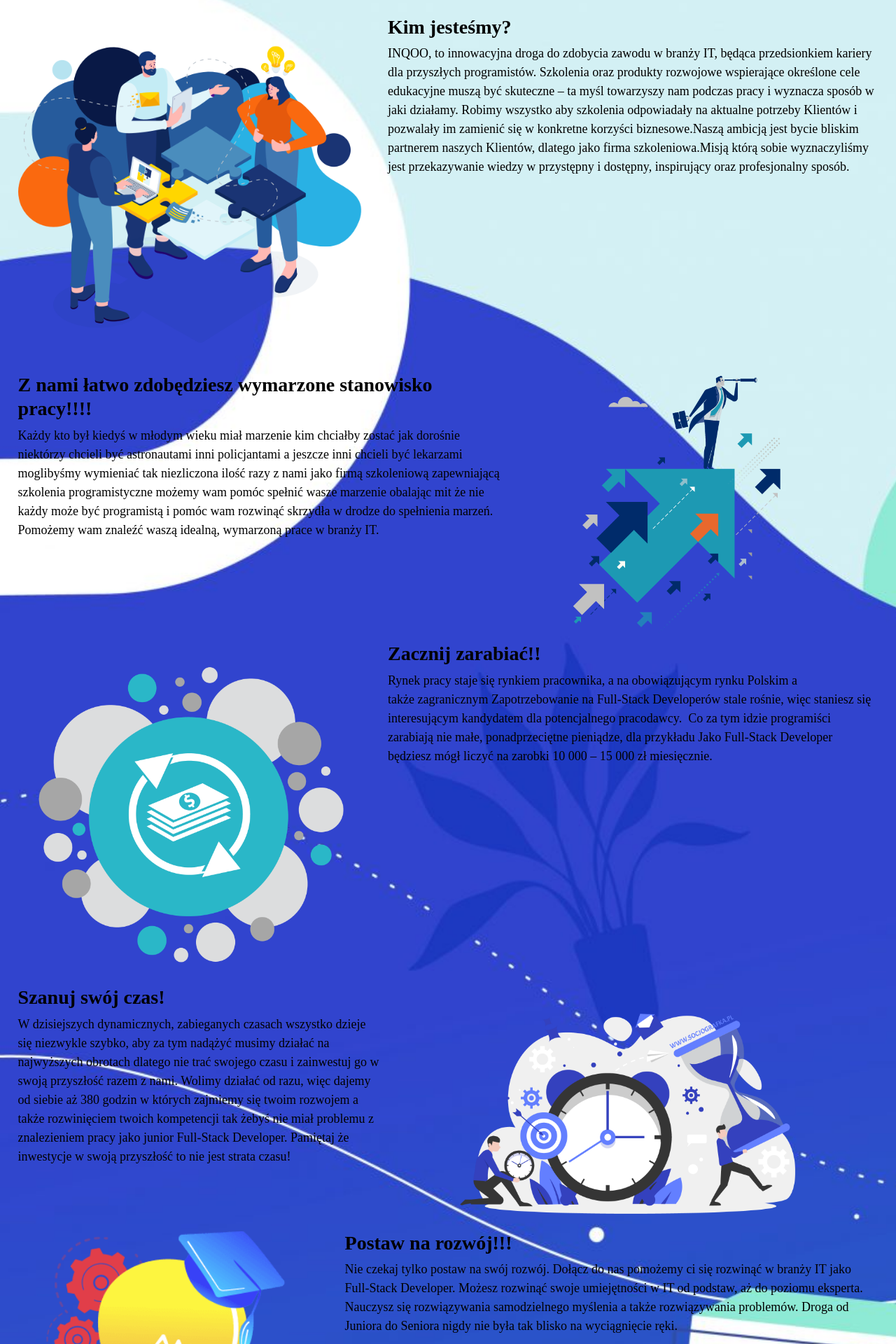
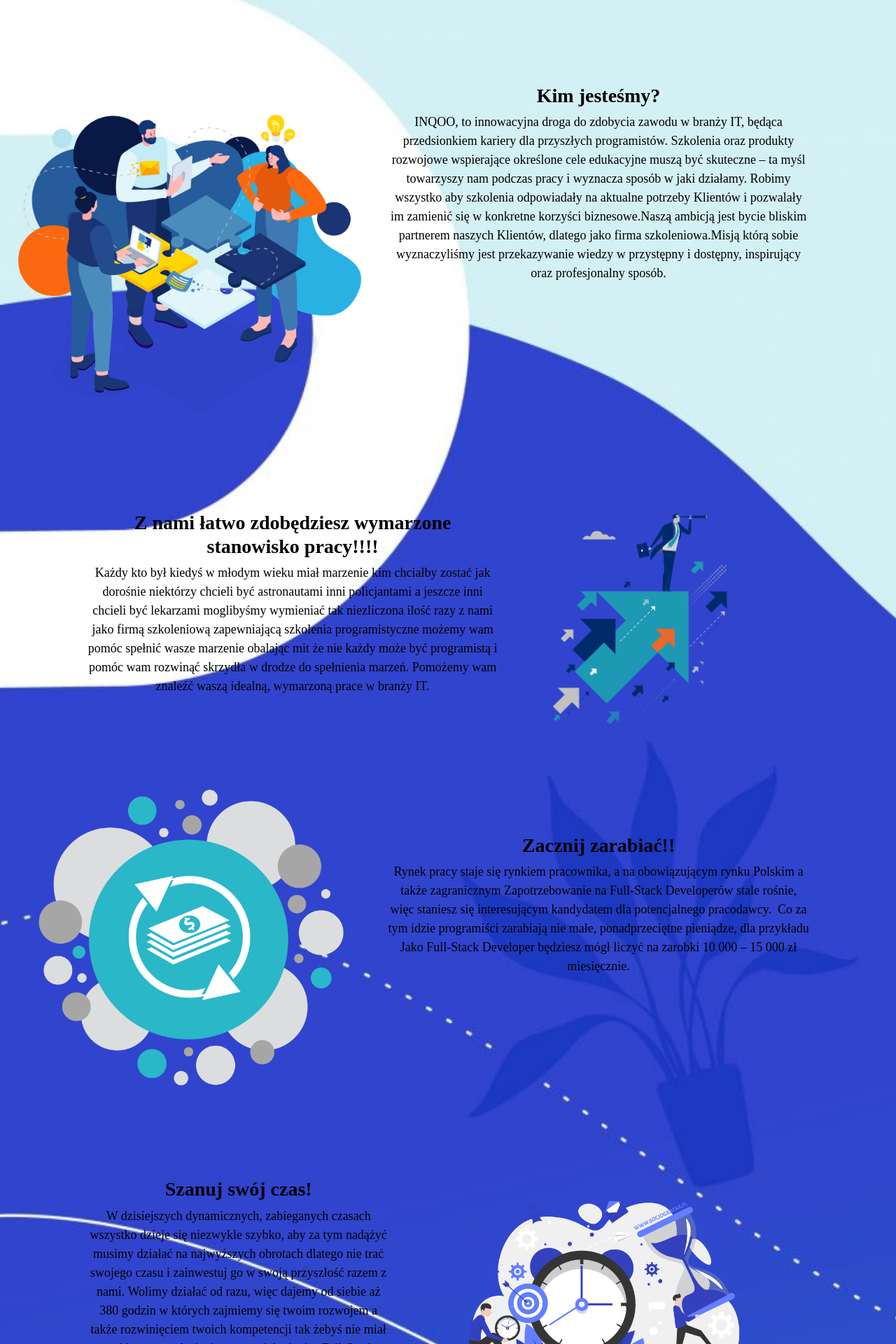
Before and after one commit to domino468/CoursesPlatform, an Angular app: page /landing-page in a window 1280 px wide. Shown: the part 60-1980 px from the top of the page at 70% size. Built offline with nearby package versions, Linux system fonts and the light colour scheme.

Commit message:
improved landing page after second review

```diff
--- a/src/app/landing-page/landing-page.component.html
+++ b/src/app/landing-page/landing-page.component.html
@@ -3,7 +3,7 @@
         <div>
         <img src="assets/images/grafikaszkoleniowa.png" class="leftImage">
         </div>
-        <div class="content1">
+        <div class="textContent">
             <h3><strong> Kim jesteśmy?</strong></h3>
             INQOO, to innowacyjna droga do zdobycia zawodu w branży IT, będąca przedsionkiem kariery dla przyszłych programistów.
             Szkolenia oraz produkty rozwojowe wspierające określone cele edukacyjne muszą być skuteczne – ta myśl towarzyszy nam podczas pracy i wyznacza sposób w jaki działamy. Robimy wszystko aby szkolenia odpowiadały na aktualne potrzeby Klientów i pozwalały im zamienić się w konkretne korzyści biznesowe.Naszą ambicją jest bycie bliskim partnerem naszych Klientów, dlatego jako firma szkoleniowa.Misją  którą sobie wyznaczyliśmy  jest przekazywanie wiedzy w przystępny i dostępny, inspirujący oraz profesjonalny sposób.        </div>
@@ -12,7 +12,7 @@
 
 
     <div class="content">
-        <div  class="content1">
+        <div  class="textContent">
             <img src ="assets/images/grafikawartości.png" class="smallerImage">
             <h3><strong>Z nami łatwo zdobędziesz wymarzone stanowisko pracy!!!!</strong></h3>
             Każdy kto był kiedyś w młodym wieku miał marzenie kim chciałby zostać jak dorośnie niektórzy chcieli być astronautami inni policjantami a jeszcze inni chcieli być lekarzami moglibyśmy wymieniać tak niezliczona ilość razy z nami jako firmą szkoleniową zapewniającą szkolenia programistyczne możemy wam pomóc spełnić wasze marzenie obalając mit że nie każdy może być programistą i pomóc wam rozwinąć skrzydła w drodze do spełnienia marzeń. Pomożemy wam znaleźć waszą idealną, wymarzoną prace w branży IT.         </div>
@@ -21,13 +21,13 @@
 
     <div class="content">
         <img src =" assets/images/kasa.png"     class="leftImage">
-        <div  class="content1">
+        <div  class="textContent">
             <h3><strong> Zacznij zarabiać!!</strong></h3>
             Rynek pracy staje się rynkiem pracownika, a na obowiązującym rynku Polskim a także zagranicznym Zapotrzebowanie na Full-Stack Developerów stale rośnie, więc staniesz się interesującym kandydatem dla potencjalnego pracodawcy.  Co za tym idzie programiści zarabiają nie małe, ponadprzeciętne pieniądze, dla przykładu Jako Full-Stack Developer będziesz mógł liczyć na zarobki 10 000 – 15 000 zł miesięcznie.        </div>
     </div>
 
         <div class="content">
-            <div  class="content1">
+            <div  class="textContent">
                 <img src="assets/images/czas.png" class="smallImage">
                 <h3><strong>Szanuj swój czas!</strong></h3>
                 W dzisiejszych dynamicznych, zabieganych czasach wszystko dzieje się niezwykle szybko, aby za tym nadążyć musimy działać na najwyższych obrotach dlatego nie trać swojego czasu i zainwestuj go w swoją przyszłość razem z nami. Wolimy działać od razu, więc dajemy od siebie aż 380 godzin w których zajmiemy się twoim rozwojem a także rozwinięciem twoich kompetencji tak żebyś nie miał problemu z znalezieniem pracy jako junior Full-Stack Developer. Pamiętaj że inwestycje w swoją przyszłość to nie  jest strata czasu!            </div>
@@ -37,7 +37,7 @@
             <div>
             <img src="assets/images/rozwój.png" class="theSmallestImage">
             </div>
-            <div  class="content1">
+            <div  class="textContent">
                 <h3><strong>Postaw na rozwój!!!</strong></h3>
                 Nie czekaj tylko postaw na swój rozwój. Dołącz do nas pomożemy ci się rozwinąć w branży IT jako Full-Stack Developer. Możesz rozwinąć swoje umiejętności w IT od podstaw, aż do poziomu eksperta. Nauczysz się rozwiązywania samodzielnego myślenia a także rozwiązywania problemów. Droga od Juniora do Seniora nigdy nie była tak blisko na wyciągnięcie ręki.            </div>
         </div>
--- a/src/app/landing-page/landing-page.component.scss
+++ b/src/app/landing-page/landing-page.component.scss
@@ -6,9 +6,6 @@
     color:$handsome;
     font-size: 18px;
     font-family: 'Times New Roman', Times, serif;
-}
-#content{
-    float:left;
 }
 #footer{
     clear:both;
```
